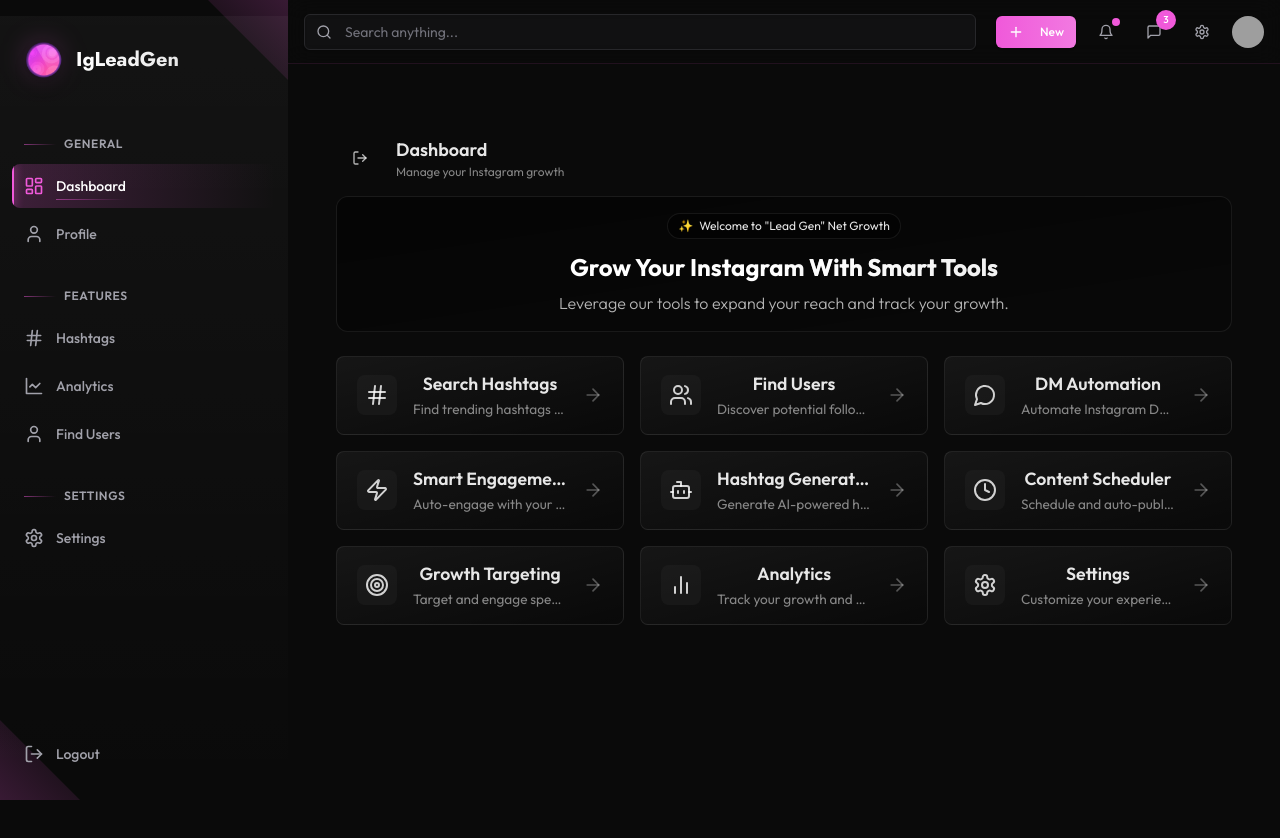
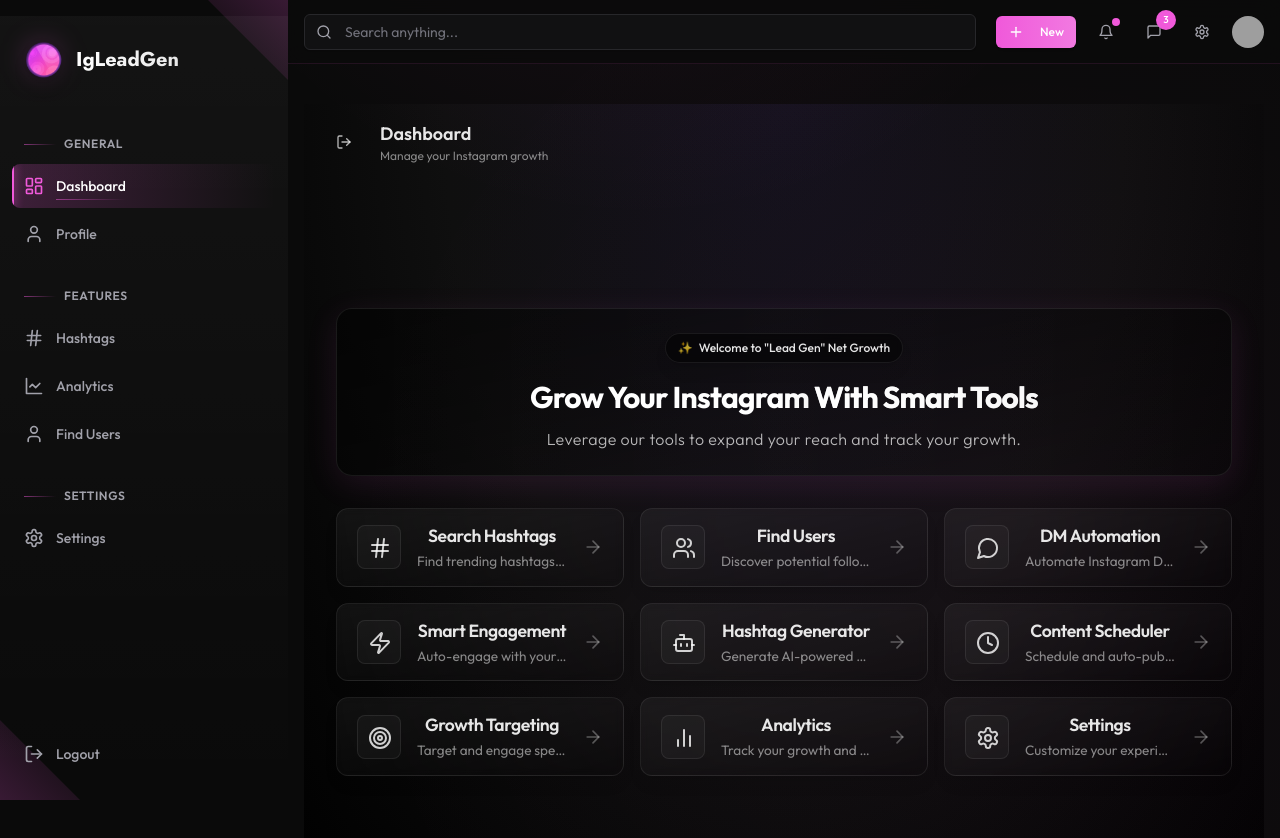
Before and after one commit to fabianamino/igleadgen, a Next.js app: page / in a window 1280 px wide. Shown: the top 838 px of the page. Built offline with nearby package versions, Linux system fonts and the light colour scheme; grey boxes are pictures that could not be loaded.

Commit message:
style: enhance dashboard visual design
- Added ambient background gradients
- Enhanced hero section with better shadows and animations
- Improved tool cards with hover effects and transitions
- Added backdrop blur effects
- Updated typography and spacing
- Enhanced overall visual hierarchy

```diff
--- a/app/page.tsx
+++ b/app/page.tsx
@@ -106,18 +106,23 @@ const HomePage = () => {
   };
 
   return (
-    <div className="h-screen overflow-hidden">
-      <div className="container h-full mx-auto p-4">
-        <div className="flex-1 p-4 overflow-hidden">
-          <div className="max-w-6xl mx-auto h-full flex flex-col">
+    <div className="h-screen overflow-hidden bg-[radial-gradient(ellipse_at_top,_var(--tw-gradient-stops))] from-[#13111C] via-[#0F0F0F] to-black">
+      {/* Ambient background effects */}
+      <div className="absolute inset-0 bg-[radial-gradient(circle_500px_at_50%_-30%,#f059da15,transparent)]" />
+      <div className="absolute inset-0 bg-[radial-gradient(circle_700px_at_80%_60%,#f059da08,transparent)]" />
+      <div className="absolute inset-0 bg-grid-white/[0.02]" />
+
+      <div className="container h-full mx-auto p-4 relative">
+        <div className="flex-1 h-full flex flex-col">
           {/* Header */}
-            <div className="flex items-center justify-between mb-4">
+          <div className="flex items-center justify-between mb-8">
             <div className="flex items-center gap-x-3">
               <Button
                 onClick={handleLogout}
                 variant="ghost"
-                  className="text-white/70 hover:text-white"
+                className="text-white/70 hover:text-white group relative px-4"
               >
+                <div className="absolute inset-0 bg-gradient-to-r from-transparent via-white/[0.05] to-transparent opacity-0 group-hover:opacity-100 transition-opacity" />
                 <LogOut className="h-5 w-5" />
               </Button>
               <div className="flex flex-col">
@@ -131,22 +136,23 @@ const HomePage = () => {
             </div>
           </div>
 
-            {/* Tools Grid - Compact version */}
+          {/* Main Content - Centered */}
           <div className="flex-1 flex items-center justify-center">
-              <div className="w-full max-w-6xl space-y-6">
-                {/* Hero Section - More compact */}
-                <div className="relative overflow-hidden rounded-xl border border-white/[0.08] bg-gradient-to-br from-black/50 via-black/30 to-black/10">
-                  <div className="relative p-4 space-y-3 flex flex-col items-center text-center">
-                    <div className="inline-flex items-center px-2.5 py-1 rounded-full border border-white/[0.08] bg-black/50 text-xs text-white/90">
-                      <span className="mr-1.5 text-[#f059da]">✨</span>
+            <div className="w-full max-w-4xl space-y-8">
+              {/* Hero Section - Enhanced */}
+              <div className="relative overflow-hidden rounded-2xl border border-white/[0.08] bg-gradient-to-br from-black/50 via-black/30 to-black/10 shadow-[0_8px_32px_rgba(240,89,218,0.1)]">
+                <div className="absolute inset-0 bg-gradient-to-r from-transparent via-white/[0.03] to-transparent opacity-50" />
+                <div className="relative p-6 space-y-4 flex flex-col items-center text-center">
+                  <div className="inline-flex items-center px-3 py-1.5 rounded-full border border-white/[0.08] bg-black/50 text-xs font-medium text-white/90 shadow-lg backdrop-blur-sm">
+                    <span className="mr-1.5 text-[#f059da] animate-pulse">✨</span>
                     Welcome to "Lead Gen" Net Growth
                   </div>
                   <div className="max-w-lg mx-auto">
-                      <h2 className="text-xl md:text-2xl font-bold bg-clip-text text-transparent bg-gradient-to-r from-white via-white to-white/70">
+                    <h2 className="text-2xl md:text-3xl font-bold bg-clip-text text-transparent bg-gradient-to-r from-white via-white to-white/70 tracking-tight">
                       Grow Your Instagram{" "}
-                        <span className="text-white/80">With Smart Tools</span>
+                      <span className="text-white/90">With Smart Tools</span>
                     </h2>
-                      <p className="text-white/70 text-sm md:text-base font-light leading-relaxed mt-2">
+                    <p className="text-white/70 text-sm md:text-base font-light leading-relaxed mt-3 tracking-wide">
                       Leverage our tools to expand your reach and track your growth.
                     </p>
                   </div>
@@ -158,7 +164,7 @@ const HomePage = () => {
                 {tools.map((tool) => (
                   <button
                     key={tool.label}
-                      className="group relative cursor-pointer border border-white/[0.08] hover:border-[#f059da]/20 bg-gradient-to-br from-white/[0.05] to-transparent hover:from-[#f059da]/10 hover:to-[#f059da]/[0.02] active:from-[#f059da]/5 active:to-transparent transition-all duration-300 rounded-lg overflow-hidden"
+                    className="group relative cursor-pointer border border-white/[0.08] hover:border-[#f059da]/20 bg-gradient-to-br from-white/[0.05] to-transparent hover:from-[#f059da]/10 hover:to-[#f059da]/[0.02] active:from-[#f059da]/5 active:to-transparent transition-all duration-500 rounded-xl overflow-hidden backdrop-blur-sm shadow-lg hover:shadow-[0_8px_32px_rgba(240,89,218,0.15)] hover:-translate-y-0.5"
                     onClick={() => router.push(tool.href)}
                   >
                     {/* Shine overlay */}
@@ -166,24 +172,24 @@ const HomePage = () => {
 
                     <div className="px-5 py-4 h-full flex items-center space-x-4 relative">
                       <div className={cn(
-                          "p-2 w-10 h-10 rounded-lg flex-shrink-0 transition-all duration-300",
-                          "bg-white/[0.03] group-hover:bg-[#f059da]/10 group-active:bg-[#f059da]/5"
+                        "p-2.5 w-11 h-11 rounded-lg flex-shrink-0 transition-all duration-500",
+                        "bg-white/[0.03] group-hover:bg-[#f059da]/10 group-active:bg-[#f059da]/5",
+                        "border border-white/[0.08] group-hover:border-[#f059da]/20"
                       )}>
-                          <tool.icon className="w-6 h-6 text-white/80 group-hover:text-[#f059da] transition-all duration-300" />
+                        <tool.icon className="w-6 h-6 text-white/80 group-hover:text-[#f059da] transition-all duration-500" />
                       </div>
                       <div className="min-w-0 flex-grow">
-                          <h3 className="font-semibold text-[1.1rem] text-white/90 group-hover:text-white transition-colors truncate leading-tight">
+                        <h3 className="font-semibold text-[1.1rem] text-white/90 group-hover:text-white transition-colors truncate leading-tight tracking-tight">
                           {tool.label}
                         </h3>
                         <p className="text-white/50 text-[0.85rem] truncate group-hover:text-white/70 transition-colors leading-tight mt-1.5">
                           {tool.description}
                         </p>
                       </div>
-                        <ArrowRight className="w-5 h-5 text-white/30 group-hover:text-white/70 group-hover:translate-x-0.5 transition-all flex-shrink-0" />
+                      <ArrowRight className="w-5 h-5 text-white/30 group-hover:text-white/70 group-hover:translate-x-1 transition-all duration-500 ease-out flex-shrink-0" />
                     </div>
                   </button>
                 ))}
-                </div>
               </div>
             </div>
           </div>
```
Lines whose indentation alone changed are shown as unchanged.
